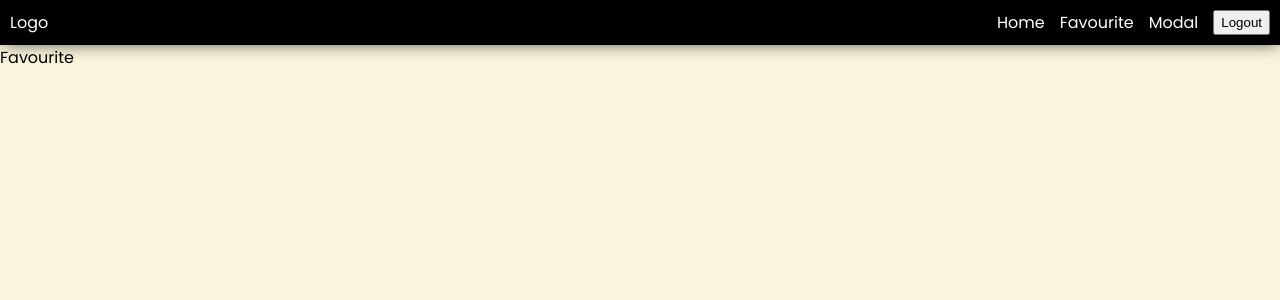
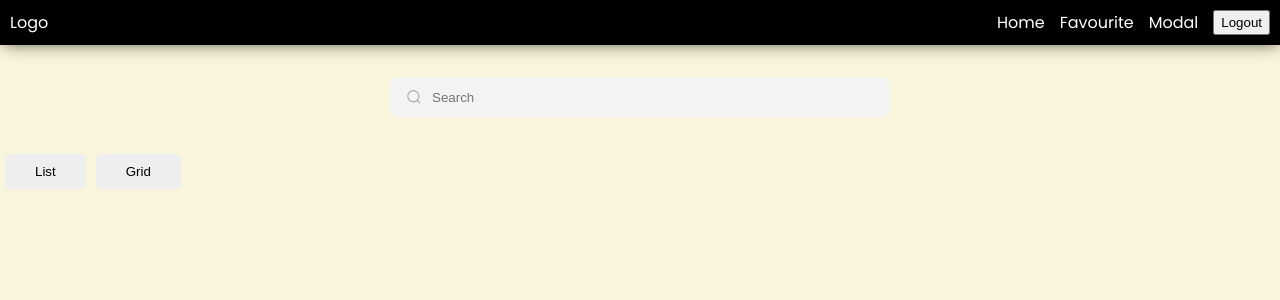
Before and after one commit to jia-wei-00/Error-404, a React (Create React App) app: page /favourite in a window 1280 px wide. Shown: the top 300 px of the page. Built offline with nearby package versions, Linux system fonts and the light colour scheme; no server answers; sample sign-in values are in the browser's storage.

Commit message:
add search bar

```diff
--- a/package.json
+++ b/package.json
@@ -14,7 +14,7 @@
     "@types/node": "^16.18.23",
     "@types/react": "^18.0.33",
     "@types/react-dom": "^18.0.11",
-    "axios": "^1.3.4",
+    "axios": "^1.3.5",
     "firebase": "^9.19.1",
     "mobx": "^6.9.0",
     "mobx-react-lite": "^3.4.3",
@@ -22,8 +22,8 @@
     "react-dom": "^18.2.0",
     "react-router-dom": "^6.10.0",
     "react-scripts": "5.0.1",
+    "react-toastify": "^9.1.2",
     "reactjs-popup": "^2.0.5",
-    "react-toastify": "^9.1.2",
     "sass": "^1.60.0",
     "typescript": "^4.9.5",
     "web-vitals": "^2.1.4"
--- a/src/pages/favourite.js
+++ b/src/pages/favourite.js
@@ -1,9 +1,33 @@
-import React from 'react';
+import React, {useState} from 'react';
 import '../styles/pages/favourite.scss';
 
 const Favourite = () => {
+    // search bar
+    const [query,setQuery] = useState("");
+
+    const handleInputChange = event => {
+        setQuery(event.target.value)
+    }
+
+    const handleSearchClick = () => {
+    // use the query to search for results
+    };
+
     return (
-        <div>Favourite</div>
+        <div class="wrapper">
+
+        <div class="search-bar">
+            <svg class="icon" aria-hidden="true" viewBox="0 0 24 24"><g><path d="M21.53 20.47l-3.66-3.66C19.195 15.24 20 13.214 20 11c0-4.97-4.03-9-9-9s-9 4.03-9 9 4.03 9 9 9c2.215 0 4.24-.804 5.808-2.13l3.66 3.66c.147.146.34.22.53.22s.385-.073.53-.22c.295-.293.295-.767.002-1.06zM3.5 11c0-4.135 3.365-7.5 7.5-7.5s7.5 3.365 7.5 7.5-3.365 7.5-7.5 7.5-7.5-3.365-7.5-7.5z"></path></g></svg>
+            <input class="search-bar-input" type="search" placeholder="Search" value={query} onChange={handleInputChange}/>
+        </div>
+
+        <div class="grid-view-list">
+            <div class="change-view">
+                <button class="btnlist">List</button>
+                <button class="btngrid">Grid</button>
+            </div>
+        </div>
+    </div>
     )
 }
 
--- a/src/styles/pages/favourite.scss
+++ b/src/styles/pages/favourite.scss
@@ -1,3 +1,70 @@
 @import "../variables.scss";
 @import "../_functions.scss";
 @import "../_mixins.scss";
+
+.search-bar{
+    display: flex;
+    line-height: 28px;
+    align-items: center;
+    position: relative;
+    max-width: 500px;
+    margin: 2em auto 2em auto;
+
+    &-input{
+        width: 100%;
+        height: 40px;
+        line-height: 28px;
+        padding: 0 1rem;
+        padding-left: 2.5rem;
+        border: 2px solid transparent;
+        border-radius: 8px;
+        outline: none;
+        background-color: #f3f3f4;
+        color: #0d0c22;
+        transition: .3s ease;
+        font-family: sans-serif;
+
+
+        &:hover {
+            outline: none;
+            border-color: #F0F8FF;
+            background-color: #fff;
+            box-shadow: 0 0 8px 2px #e4edf5;
+           }
+
+        }
+       }
+
+.icon{
+    position: absolute;
+    left: 1rem;
+    fill: #9e9ea7;
+    width: 1rem;
+    height: 1rem;
+    }
+
+.btnlist {
+    padding: 10px 30px;
+    margin: 5px;
+    border: none;
+    border-radius: 5px;
+    background-color: #eee;
+
+    &:hover{
+        background-color: #9e9ea7;
+        color: #fff;
+    }
+}
+
+.btngrid {
+    padding: 10px 30px;
+    margin: 5px;
+    border: none;
+    border-radius: 5px;
+    background-color: #eee;
+
+    &:hover{
+        background-color: #9e9ea7;
+        color: #fff;
+    }
+}
```
